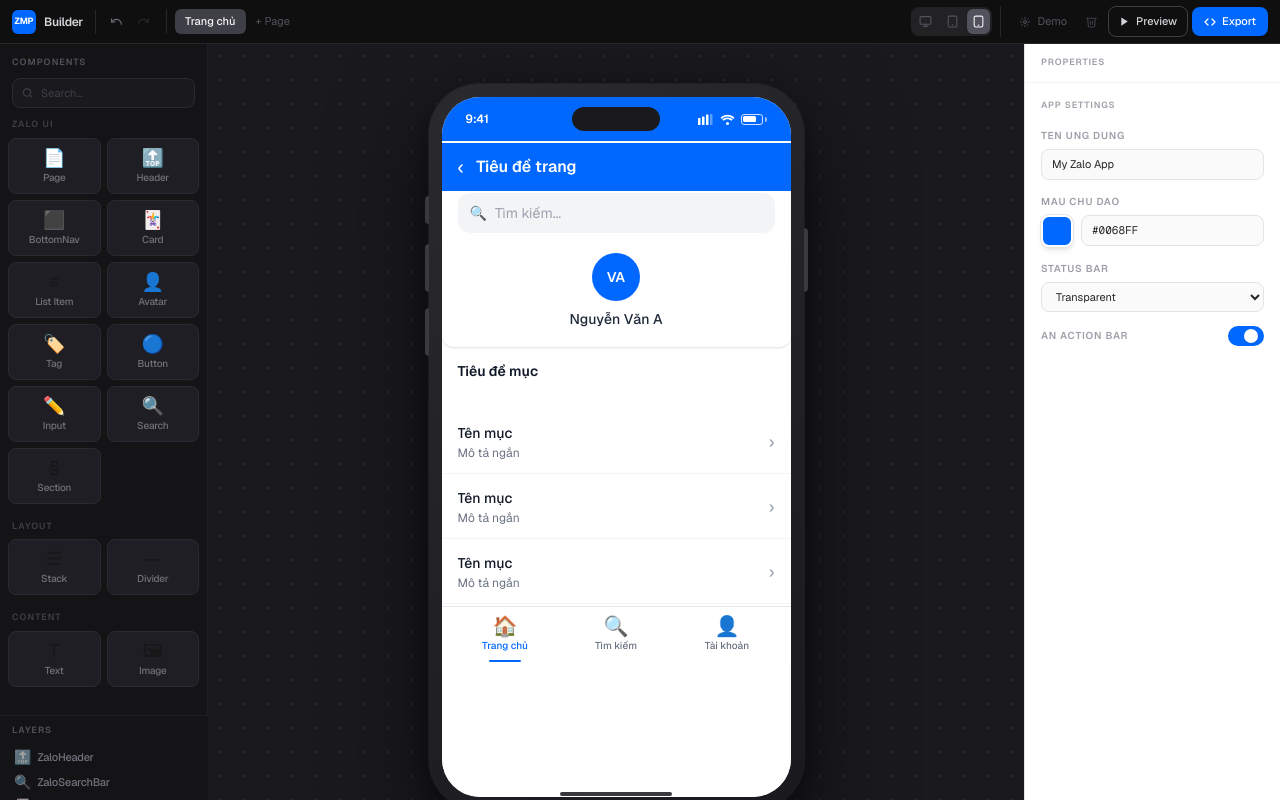
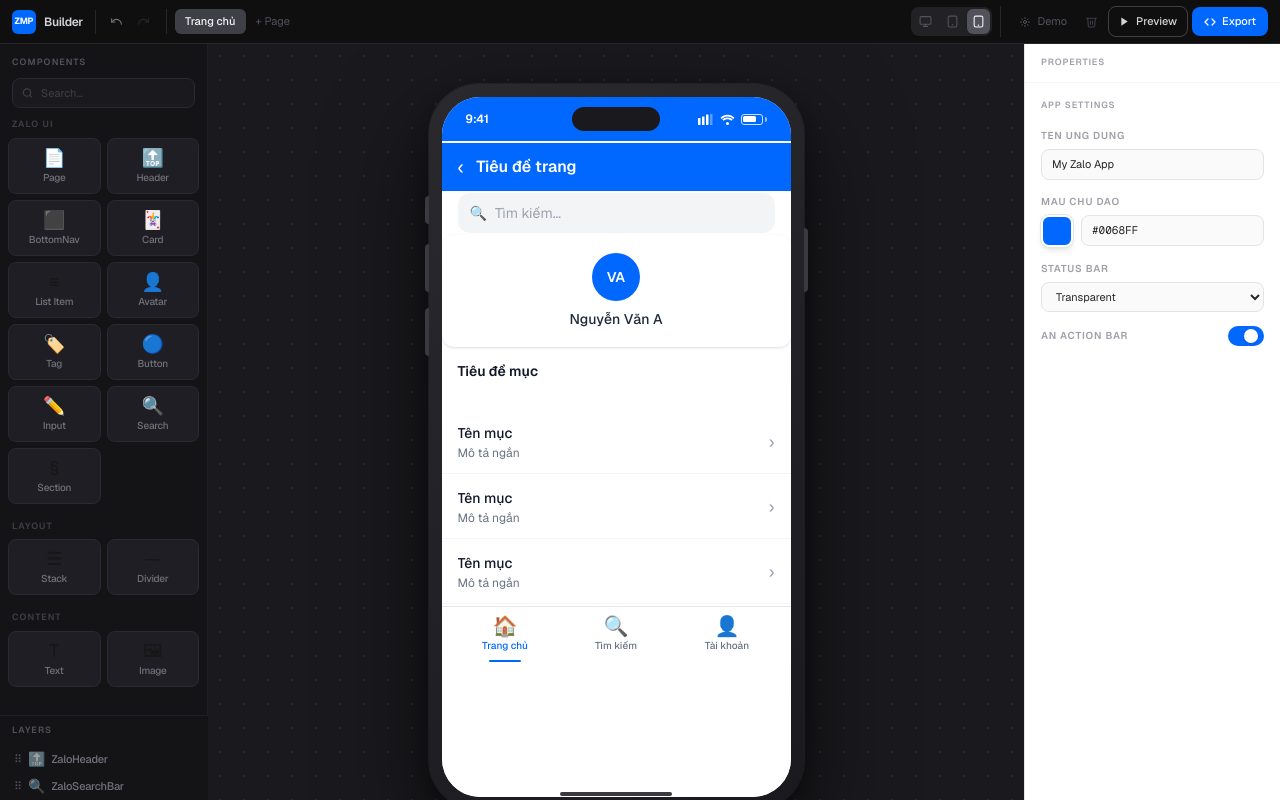
Before and after one commit to baoduongwork98/builder-zmp, a Next.js app in the folder react-builder/: page / in a window 1280 px wide. Both pictures are taken after a click on the button "Demo". Built offline with nearby package versions, Linux system fonts and the light colour scheme.

Commit message:
feat: layers panel drag-to-reorder with LayerDropZone

```diff
--- a/react-builder/src/components/builder/LayersPanel.tsx
+++ b/react-builder/src/components/builder/LayersPanel.tsx
@@ -1,17 +1,44 @@
 "use client"
 
+import { useDraggable, useDroppable } from "@dnd-kit/core"
 import { useBuilderStore, selectCurrentPage } from "@/store/builderStore"
 import { ComponentNode } from "@/types/builder"
 import { registry } from "@/registry/index"
 import { cn } from "@/lib/utils"
 
+interface LayerDropZoneProps {
+  parentId: string | null
+  index: number
+}
+
+function LayerDropZone({ parentId, index }: LayerDropZoneProps) {
+  const id = `layer-dz__${parentId ?? "root"}__${index}`
+  const { setNodeRef, isOver } = useDroppable({
+    id,
+    data: { isLayerDrop: true, parentId, index },
+  })
+
+  return (
+    <div
+      ref={setNodeRef}
+      className={cn(
+        "h-0.5 rounded-full mx-2 transition-all duration-100",
+        isOver ? "bg-[#0068FF] h-1" : "bg-transparent"
+      )}
+    />
+  )
+}
+
 interface LayerItemProps {
   id: string
   nodes: Record<string, ComponentNode>
   depth: number
+  parentId: string | null
+  index: number
+  siblingCount: number
 }
 
-function LayerItem({ id, nodes, depth }: LayerItemProps) {
+function LayerItem({ id, nodes, depth, parentId, index, siblingCount }: LayerItemProps) {
   const selectedId = useBuilderStore((s) => s.selectedId)
   const setSelected = useBuilderStore((s) => s.setSelected)
   const removeNode = useBuilderStore((s) => s.removeNode)
@@ -19,17 +46,37 @@ function LayerItem({ id, nodes, depth }: LayerItemProps) {
   const def = registry[node?.type ?? ""]
   const isSelected = selectedId === id
 
+  const { attributes, listeners, setNodeRef: setDragRef, isDragging } = useDraggable({
+    id: `layer__${id}`,
+    data: { isLayer: true, nodeId: id },
+  })
+
+  const { setNodeRef: setDropRef, isOver: isOverContainer } = useDroppable({
+    id: `layer-into__${id}`,
+    data: { isLayerDrop: true, parentId: id, index: 0 },
+    disabled: !def?.acceptsChildren,
+  })
+
   if (!node) return null
 
   return (
     <>
+      {/* Drop zone before this item */}
+      <LayerDropZone parentId={parentId} index={index} />
+
       <div
+        ref={(el) => {
+          setDragRef(el)
+          if (def?.acceptsChildren) setDropRef(el)
+        }}
         onClick={() => setSelected(id)}
         className={cn(
           "flex items-center gap-1.5 py-1 rounded-md cursor-pointer text-[11px] group transition-colors relative",
+          isDragging && "opacity-30",
           isSelected
             ? "bg-[#0068FF]/12 text-blue-400"
-            : "text-zinc-500 hover:text-zinc-300 hover:bg-white/4"
+            : "text-zinc-500 hover:text-zinc-300 hover:bg-white/4",
+          def?.acceptsChildren && isOverContainer && !isDragging && "bg-[#0068FF]/10 outline outline-[#0068FF]/40"
         )}
         style={{ paddingLeft: `${8 + depth * 12}px`, paddingRight: "6px" }}
       >
@@ -46,6 +93,17 @@ function LayerItem({ id, nodes, depth }: LayerItemProps) {
           />
         )}
 
+        {/* Drag handle */}
+        <span
+          {...listeners}
+          {...attributes}
+          className="text-zinc-600 hover:text-zinc-400 cursor-grab active:cursor-grabbing text-[11px] shrink-0 select-none"
+          onPointerDown={(e) => e.stopPropagation()}
+          onClick={(e) => e.stopPropagation()}
+        >
+          ⠿
+        </span>
+
         <span className="text-sm leading-none opacity-60 shrink-0">{def?.icon ?? "□"}</span>
         <span className="flex-1 font-medium truncate tracking-tight">{node.type}</span>
         <button
@@ -58,9 +116,24 @@ function LayerItem({ id, nodes, depth }: LayerItemProps) {
           x
         </button>
       </div>
-      {node.children.map((childId) => (
-        <LayerItem key={childId} id={childId} nodes={nodes} depth={depth + 1} />
+
+      {/* Children */}
+      {node.children.map((childId, childIndex) => (
+        <LayerItem
+          key={childId}
+          id={childId}
+          nodes={nodes}
+          depth={depth + 1}
+          parentId={id}
+          index={childIndex}
+          siblingCount={node.children.length}
+        />
       ))}
+
+      {/* Drop zone after last item at this level */}
+      {index === siblingCount - 1 && (
+        <LayerDropZone parentId={parentId} index={siblingCount} />
+      )}
     </>
   )
 }
@@ -79,8 +152,16 @@ export function LayersPanel() {
         {rootIds.length === 0 ? (
           <p className="text-[11px] text-zinc-700 text-center py-4">Chua co layer</p>
         ) : (
-          rootIds.map((id) => (
-            <LayerItem key={id} id={id} nodes={nodes} depth={0} />
+          rootIds.map((id, i) => (
+            <LayerItem
+              key={id}
+              id={id}
+              nodes={nodes}
+              depth={0}
+              parentId={null}
+              index={i}
+              siblingCount={rootIds.length}
+            />
           ))
         )}
       </div>
```
